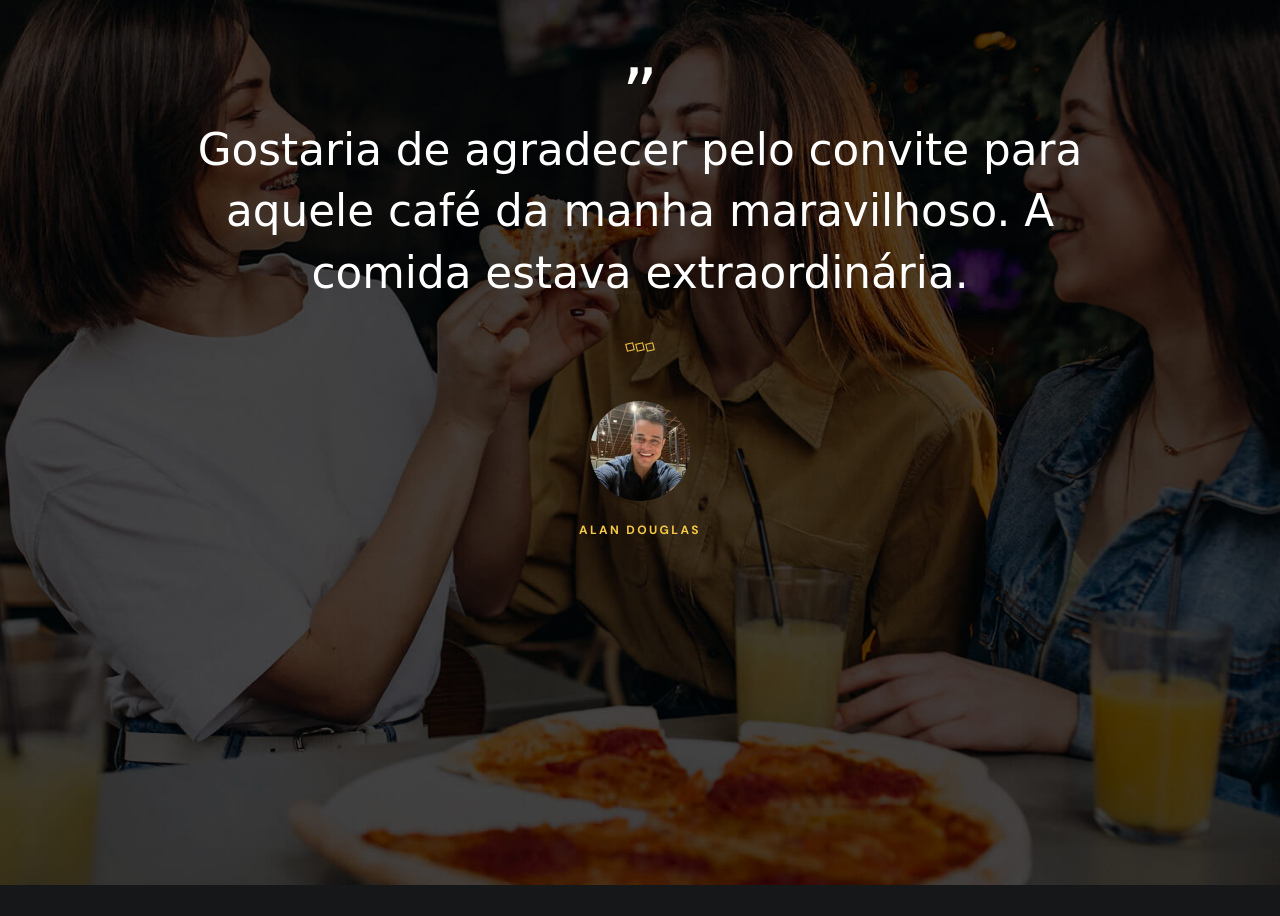
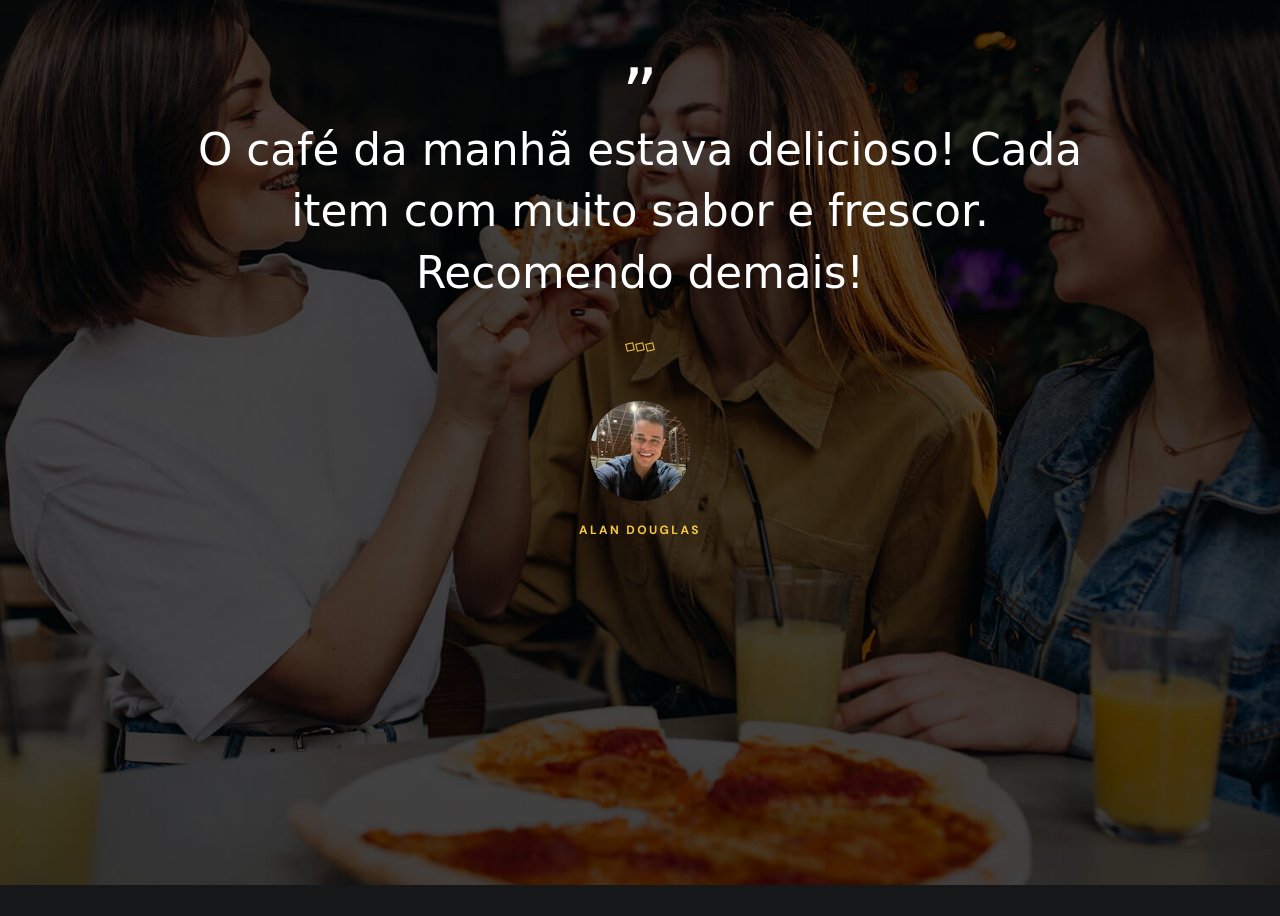
Before and after one commit to Charlesnaldo/PadariaRickPan, a plain HTML site: page index.html in a window 1280 px wide. Shown: the part 4863-5779 px from the top of the page. Drawn offline with nearby package versions, Linux system fonts and the light colour scheme; a web font is replaced by a local one.

Commit message:
alterações finais2

```diff
--- a/index.html
+++ b/index.html
@@ -758,8 +758,7 @@
           <div class="quote">”</div>
 
           <p class="headline-2 testi-text">
-            Gostaria de agradecer pelo convite para aquele café da manha maravilhoso. A comida estava
-            extraordinária.
+            O café da manhã estava delicioso! Cada item com muito sabor e frescor. Recomendo demais!
           </p>
 
           <div class="wrapper">
```
Also changed, not shown: assets/images/Design sem nome (1).png (deleted), assets/images/Design sem nome.png (deleted), assets/images/footer-bg2.jpg (deleted), assets/images/special-dish-banner.jpg, assets/images/torta2.jpg (deleted), 3 other files.
